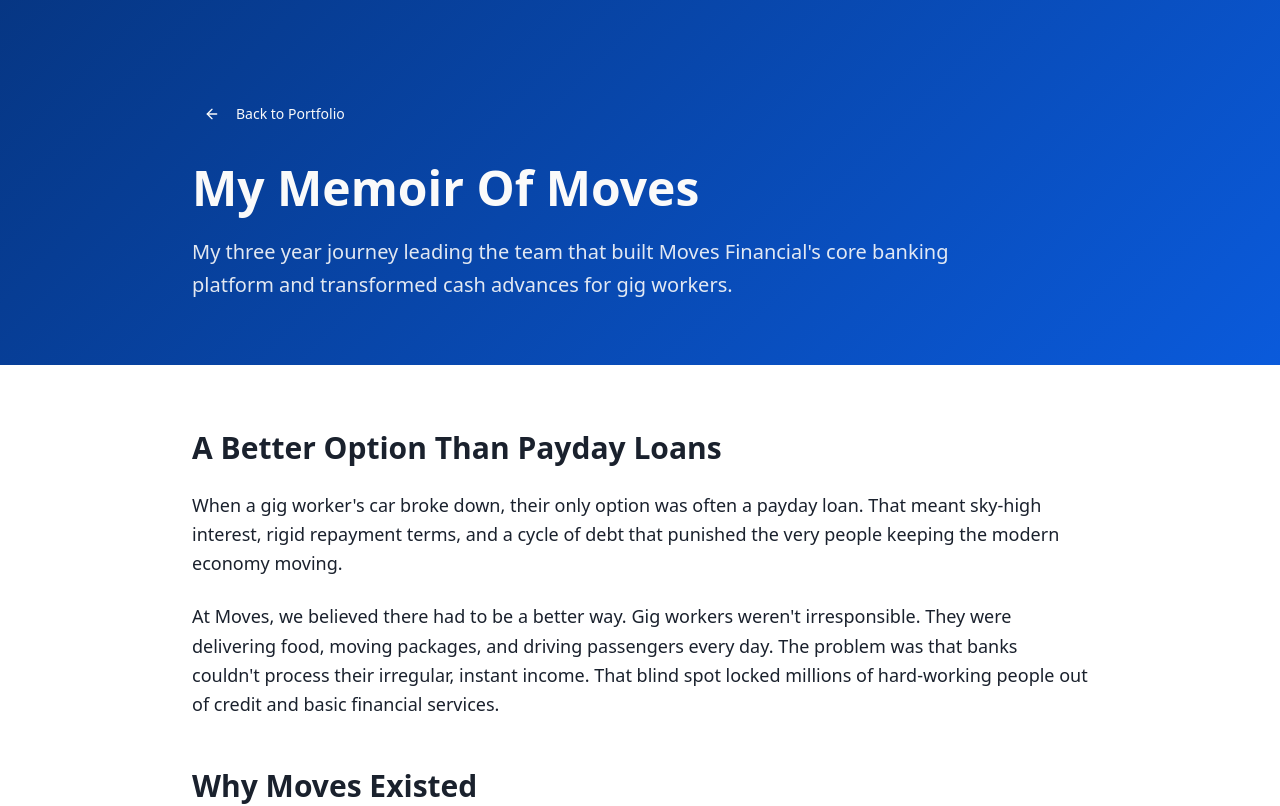
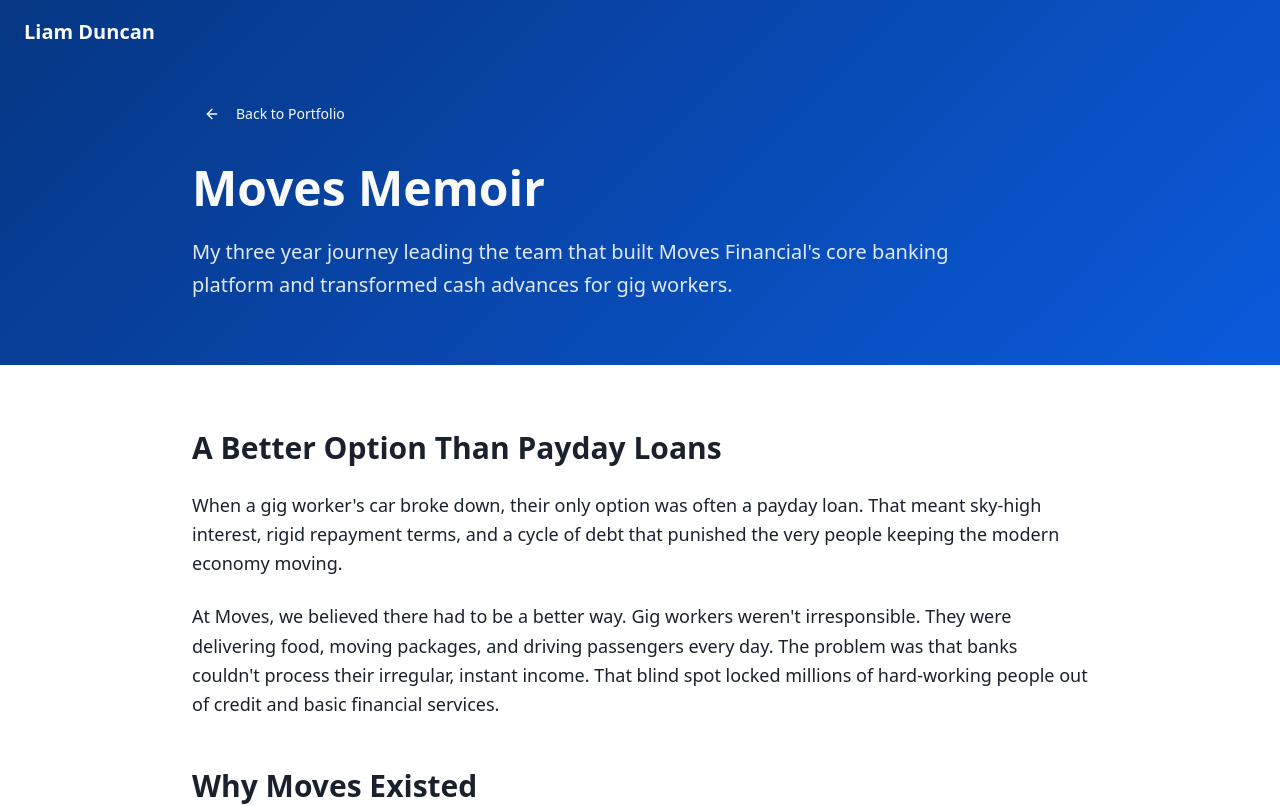
Before and after one commit to lmdncn/liam-duncan-development, a React (Vite) app: page /liam-duncan-development/experience/moves in a window 1280 px wide. Shown: the top 806 px of the page. Built offline with nearby package versions, Linux system fonts and the light colour scheme.

Commit message:
Feature: Minimal Nav

```diff
--- a/src/components/Navigation.tsx
+++ b/src/components/Navigation.tsx
@@ -4,6 +4,10 @@
 import NavigationItems from "./Navigation/NavigationItems";
 import MobileMenu from "./Navigation/MobileMenu";
 import type { NavItem } from "@/types";
+
+interface NavigationProps {
+  minimalNav?: boolean;
+}
 
 const PRIMARY_NAV_ITEMS: NavItem[] = [
   { label: "Home", href: "#home" },
@@ -14,13 +18,12 @@
   { label: "Contact", href: "#contact" },
 ];
 
-const Navigation = () => {
+const Navigation = ({ minimalNav = false }: NavigationProps) => {
   const [isOpen, setIsOpen] = useState(false);
   const [scrolled, setScrolled] = useState(false);
   const location = useLocation();
-  const isBlogRoute = location.pathname.startsWith("/blog");
-  const shouldRenderPrimaryNav = !isBlogRoute;
-  const isStickyNavigation = !isBlogRoute;
+  const shouldRenderPrimaryNav = !minimalNav;
+  const isStickyNavigation = !minimalNav;
 
   useEffect(() => {
     if (!isStickyNavigation) {
--- a/src/pages/BlogPost.tsx
+++ b/src/pages/BlogPost.tsx
@@ -51,7 +51,7 @@
           article={seoData.article}
         />
       )}
-      <Navigation />
+      <Navigation minimalNav />
 
       {/* Header */}
       <section className="pt-24 pb-16 bg-gradient-hero">
--- a/src/pages/ExperienceMoves.tsx
+++ b/src/pages/ExperienceMoves.tsx
@@ -1,3 +1,4 @@
+import Navigation from "@/components/Navigation";
 import { Button } from "@/components/ui/button";
 import { Card, CardContent, CardDescription, CardTitle } from "@/components/ui/card";
 import { ArrowLeft, FileText, Building, CreditCard } from "lucide-react";
@@ -22,6 +23,7 @@
         image={OG_IMAGES.resume}
         url="/experience/moves"
       />
+      <Navigation minimalNav />
 
       {/* Header */}
       <section className="pt-24 pb-16 bg-gradient-hero">
@@ -43,7 +45,7 @@
 
             <div className="text-primary-foreground">
               <h1 className="text-4xl md:text-5xl font-bold mb-6">
-                My Memoir Of Moves
+                Moves Memoir
               </h1>
               <p className="text-xl opacity-90 max-w-3xl leading-relaxed">
                 My three year journey leading the team that built Moves Financial's core banking platform and transformed cash advances for gig workers.
```
